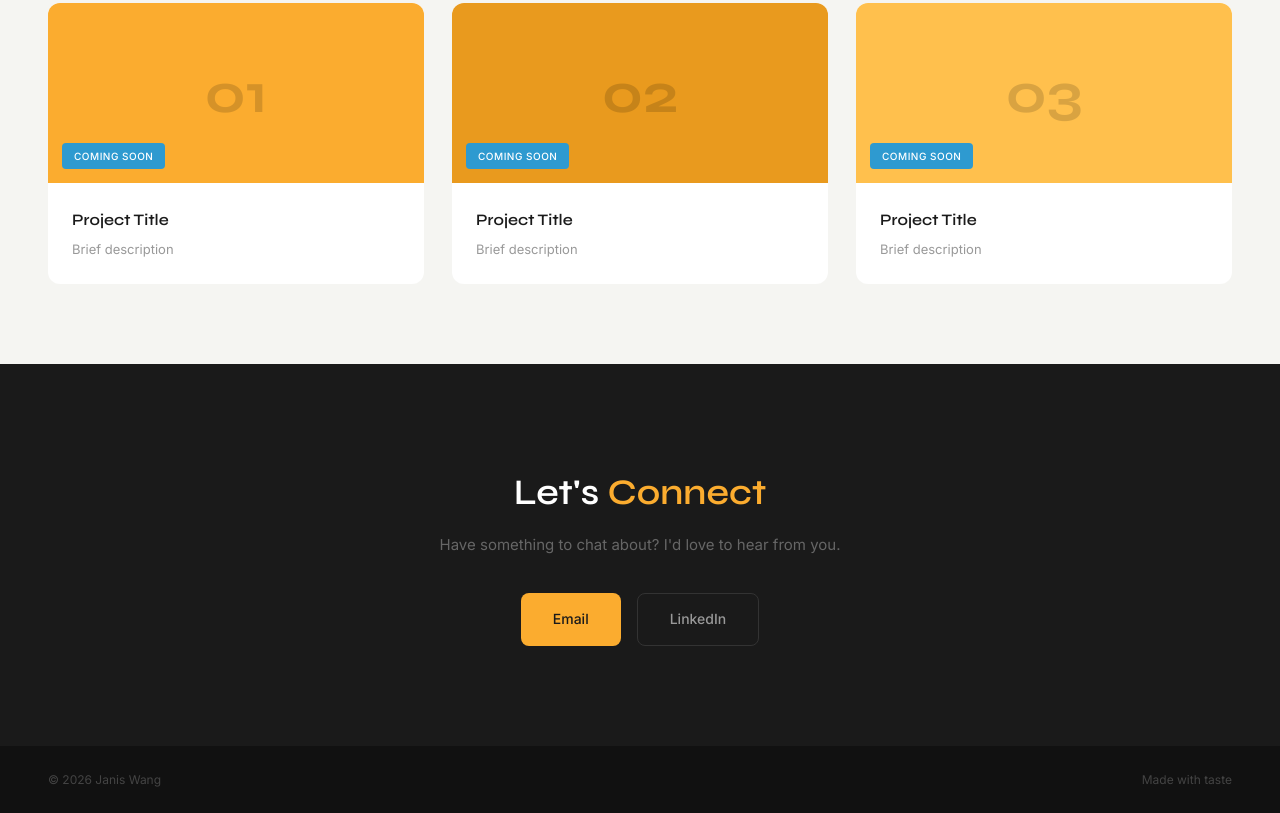
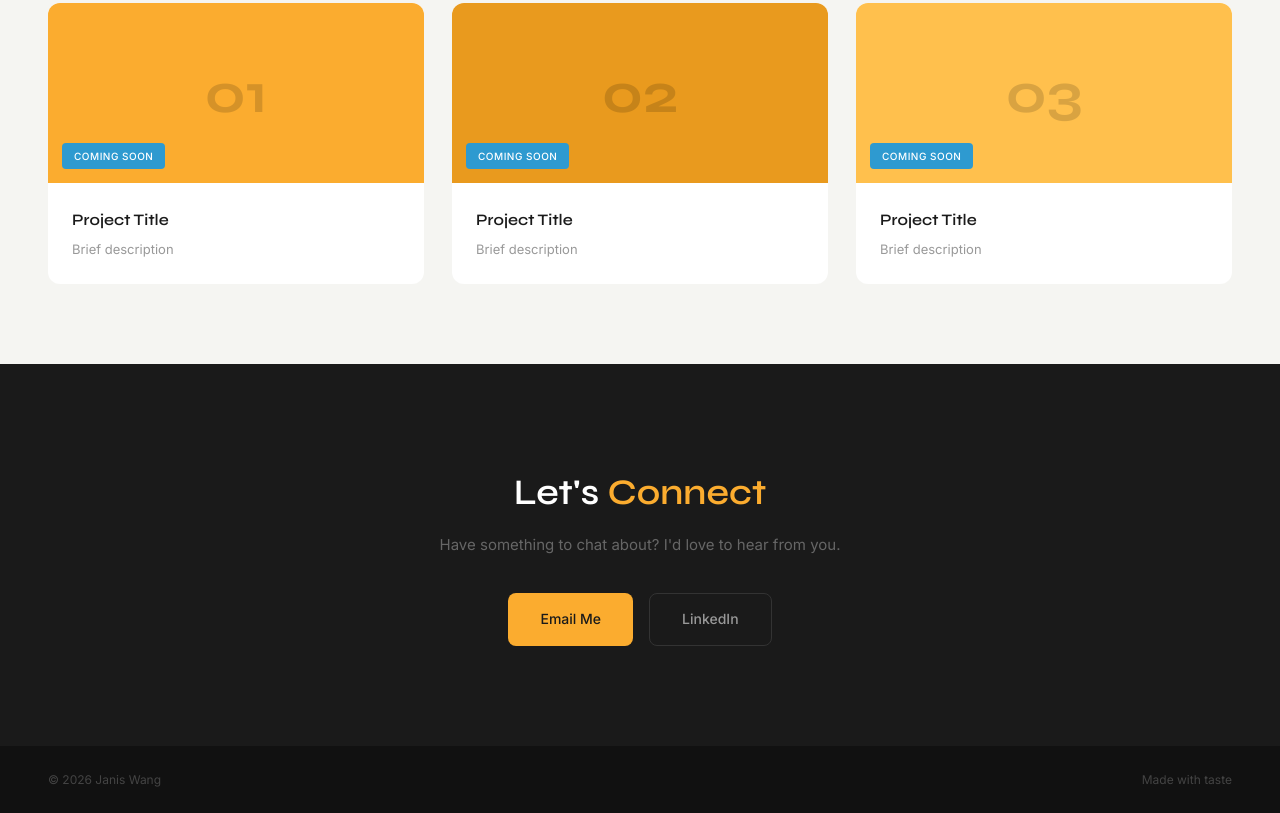
Before and after one commit to MisswangWorld/misswangworld.github.io, a plain HTML site: page index.html in a window 1280 px wide. Shown: the part 1219-2032 px from the top of the page. Drawn offline with Linux system fonts and the light colour scheme.

Commit message:
Update email button text to 'Email Me'

```diff
--- a/index.html
+++ b/index.html
@@ -681,7 +681,7 @@
     <h2>Let's <span>Connect</span></h2>
     <p>Have something to chat about? I'd love to hear from you.</p>
     <div class="contact-buttons">
-      <a href="mailto:janis.j.wang@gmail.com" class="contact-btn primary">Email</a>
+      <a href="mailto:janis.j.wang@gmail.com" class="contact-btn primary">Email Me</a>
       <a href="https://www.linkedin.com/in/janiswang/" target="_blank" rel="noopener noreferrer" class="contact-btn secondary">LinkedIn</a>
     </div>
   </section>
```
